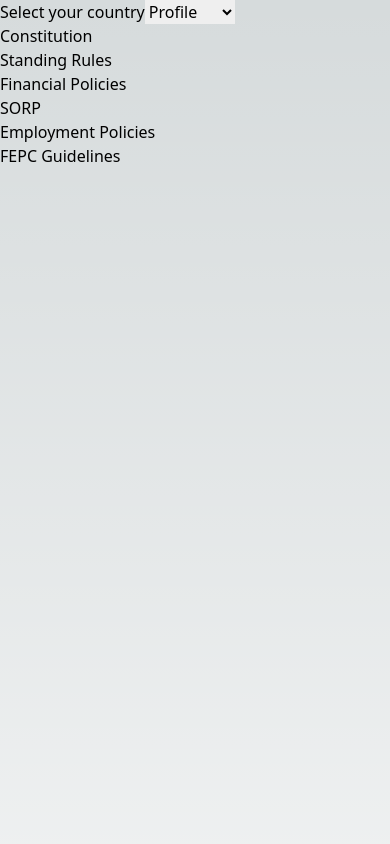
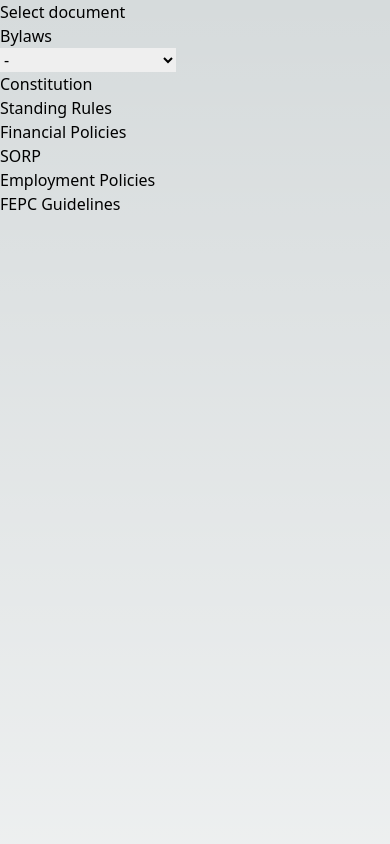
Before and after one commit to connorb08/umsginc, a Next.js app: page /resources in a window 390 px wide. Shown: the top 844 px of the page. Built offline with nearby package versions, Linux system fonts and the light colour scheme.

Commit message:
mobile improvements

```diff
--- a/app/(information)/resources/page.tsx
+++ b/app/(information)/resources/page.tsx
@@ -3,7 +3,7 @@ import Bylaws from "@/components/resources/bylaws/bylaws";
 export default function ResourcesPage() {
     return (
         <section>
-            <div className="w-4/5 justify-center items-center m-auto">
+            <div className="w-full justify-center items-center m-auto">
                 <Bylaws />
             </div>
         </section>
--- a/app/layout.tsx
+++ b/app/layout.tsx
@@ -29,7 +29,7 @@ export default function RootLayout({
 }) {
     return (
         <html lang="en">
-            <body className="overscroll-y-none">
+            <body className="overscroll-y-none static">
                 {children}
                 <Analytics />
             </body>
--- a/components/Footer.tsx
+++ b/components/Footer.tsx
@@ -5,7 +5,8 @@ import { FaInstagram, FaYoutube, FaLinkedin } from "react-icons/fa";
 const Footer = () => {
     return (
         <footer className="bg-white dark:bg-gray-900">
-            <div className="mx-auto w-full max-w-screen-xl p-4 py-6 lg:py-8">
+            <div className="mx-auto w-full p-4 py-6 lg:py-8">
+            {/* max-w-screen-xl  */}
                 <div className="md:flex md:justify-between">
                     <div className="mb-6 md:mb-0">
                         <a href="/" className="flex items-center">
--- a/components/resources/bylaws/bylaws.tsx
+++ b/components/resources/bylaws/bylaws.tsx
@@ -1,4 +1,4 @@
-'use client';
+"use client";
 
 import { useState } from "react";
 
@@ -8,43 +8,76 @@ export default function Bylaws() {
 
     const Constitution = () => {
         setBylaw("https://bylaws.umsg.app/constitution.pdf");
-        setSelected((selected !== 0) ? 0 : -1);
+        setSelected(selected !== 0 ? 0 : -1);
     };
     const StandingRules = () => {
         setBylaw("https://bylaws.umsg.app/standing_rules.pdf");
-        setSelected((selected !== 1) ? 1 : -1);
+        setSelected(selected !== 1 ? 1 : -1);
     };
     const FinancialPolicies = () => {
         setBylaw("https://bylaws.umsg.app/financial_policies.pdf");
-        setSelected((selected !== 2) ? 2 : -1);
+        setSelected(selected !== 2 ? 2 : -1);
     };
     const SORP = () => {
         setBylaw("https://bylaws.umsg.app/sorp.pdf");
-        setSelected((selected !== 3) ? 3 : -1);
+        setSelected(selected !== 3 ? 3 : -1);
     };
     const EmploymentPolicies = () => {
         setBylaw("https://bylaws.umsg.app/employment_policies.pdf");
-        setSelected((selected !== 4) ? 4 : -1);
+        setSelected(selected !== 4 ? 4 : -1);
     };
     const FEPC = () => {
         setBylaw("https://bylaws.umsg.app/fepc_guidelines.pdf");
-        setSelected((selected !== 5) ? 5 : -1);
+        setSelected(selected !== 5 ? 5 : -1);
+    };
+
+    const handleChange = (event: React.ChangeEvent<HTMLSelectElement>) => {
+        const selected_value = event.target.value;
+        switch (selected_value) {
+            case "-1":
+                setSelected(-1);
+                break;
+            case "0":
+                Constitution();
+                break;
+            case "1":
+                StandingRules();
+                break;
+            case "2":
+                FinancialPolicies();
+                break;
+            case "3":
+                SORP();
+                break;
+            case "4":
+                EmploymentPolicies();
+                break;
+            case "5":
+                FEPC();
+                break;
+        }
     };
 
     return (
         <>
-            <div className="sm:hidden">
+            <div className="sm:hidden bg-white">
                 <label htmlFor="tabs" className="sr-only">
-                    Select your country
+                    Select document
                 </label>
+                <p className="text-center">Bylaws</p>
                 <select
+                    onChange={handleChange}
                     id="tabs"
+                    value={selected}
                     className="bg-gray-50 border border-gray-300 text-gray-900 text-sm rounded-lg focus:ring-blue-500 focus:border-blue-500 block w-full p-2.5 dark:bg-gray-700 dark:border-gray-600 dark:placeholder-gray-400 dark:text-white dark:focus:ring-blue-500 dark:focus:border-blue-500"
                 >
-                    <option>Profile</option>
-                    <option>Canada</option>
-                    <option>France</option>
-                    <option>Germany</option>
+                    <option value={-1}>-</option>
+                    <option value={0}>Constitution</option>
+                    <option value={1}>Standing Rules</option>
+                    <option value={2}>Financial Policies</option>
+                    <option value={3}>SORP</option>
+                    <option value={4}>Employment Policies</option>
+                    <option value={5}>FEPC Guidelines</option>
                 </select>
             </div>
 
@@ -52,7 +85,11 @@ export default function Bylaws() {
                 <li className="w-full">
                     <a
                         onClick={Constitution}
-                        className={`inline-block cursor-pointer w-full p-4 rounded-l-lg ${(selected === 0) ? "text-gray-900 bg-gray-100 focus:ring-4 focus:ring-blue-300 active focus:outline-none dark:bg-gray-700 dark:text-white" : "bg-white hover:text-gray-700 hover:bg-gray-50 focus:ring-4 focus:ring-blue-300 focus:outline-none dark:hover:text-white dark:bg-gray-800 dark:hover:bg-gray-700"}`}
+                        className={`inline-block cursor-pointer w-full p-4 rounded-l-lg ${
+                            selected === 0
+                                ? "text-gray-900 bg-gray-100 focus:ring-4 focus:ring-blue-300 active focus:outline-none dark:bg-gray-700 dark:text-white"
+                                : "bg-white hover:text-gray-700 hover:bg-gray-50 focus:ring-4 focus:ring-blue-300 focus:outline-none dark:hover:text-white dark:bg-gray-800 dark:hover:bg-gray-700"
+                        }`}
                         aria-current="page"
                     >
                         Constitution
@@ -61,7 +98,11 @@ export default function Bylaws() {
                 <li className="w-full">
                     <a
                         onClick={StandingRules}
-                        className={`inline-block cursor-pointer w-full p-4 ${(selected === 1) ? "text-gray-900 bg-gray-100 focus:ring-4 focus:ring-blue-300 active focus:outline-none dark:bg-gray-700 dark:text-white" : "bg-white hover:text-gray-700 hover:bg-gray-50 focus:ring-4 focus:ring-blue-300 focus:outline-none dark:hover:text-white dark:bg-gray-800 dark:hover:bg-gray-700"}`}
+                        className={`inline-block cursor-pointer w-full p-4 ${
+                            selected === 1
+                                ? "text-gray-900 bg-gray-100 focus:ring-4 focus:ring-blue-300 active focus:outline-none dark:bg-gray-700 dark:text-white"
+                                : "bg-white hover:text-gray-700 hover:bg-gray-50 focus:ring-4 focus:ring-blue-300 focus:outline-none dark:hover:text-white dark:bg-gray-800 dark:hover:bg-gray-700"
+                        }`}
                     >
                         Standing Rules
                     </a>
@@ -69,7 +110,11 @@ export default function Bylaws() {
                 <li className="w-full">
                     <a
                         onClick={FinancialPolicies}
-                        className={`inline-block cursor-pointer w-full p-4 ${(selected === 2) ? "text-gray-900 bg-gray-100 focus:ring-4 focus:ring-blue-300 active focus:outline-none dark:bg-gray-700 dark:text-white" : "bg-white hover:text-gray-700 hover:bg-gray-50 focus:ring-4 focus:ring-blue-300 focus:outline-none dark:hover:text-white dark:bg-gray-800 dark:hover:bg-gray-700"}`}
+                        className={`inline-block cursor-pointer w-full p-4 ${
+                            selected === 2
+                                ? "text-gray-900 bg-gray-100 focus:ring-4 focus:ring-blue-300 active focus:outline-none dark:bg-gray-700 dark:text-white"
+                                : "bg-white hover:text-gray-700 hover:bg-gray-50 focus:ring-4 focus:ring-blue-300 focus:outline-none dark:hover:text-white dark:bg-gray-800 dark:hover:bg-gray-700"
+                        }`}
                     >
                         Financial Policies
                     </a>
@@ -77,7 +122,11 @@ export default function Bylaws() {
                 <li className="w-full">
                     <a
                         onClick={SORP}
-                        className={`inline-block cursor-pointer w-full p-4 ${(selected === 3) ? "text-gray-900 bg-gray-100 focus:ring-4 focus:ring-blue-300 active focus:outline-none dark:bg-gray-700 dark:text-white" : "bg-white hover:text-gray-700 hover:bg-gray-50 focus:ring-4 focus:ring-blue-300 focus:outline-none dark:hover:text-white dark:bg-gray-800 dark:hover:bg-gray-700"}`}
+                        className={`inline-block cursor-pointer w-full p-4 ${
+                            selected === 3
+                                ? "text-gray-900 bg-gray-100 focus:ring-4 focus:ring-blue-300 active focus:outline-none dark:bg-gray-700 dark:text-white"
+                                : "bg-white hover:text-gray-700 hover:bg-gray-50 focus:ring-4 focus:ring-blue-300 focus:outline-none dark:hover:text-white dark:bg-gray-800 dark:hover:bg-gray-700"
+                        }`}
                     >
                         SORP
                     </a>
@@ -85,7 +134,11 @@ export default function Bylaws() {
                 <li className="w-full">
                     <a
                         onClick={EmploymentPolicies}
-                        className={`inline-block cursor-pointer w-full p-4 ${(selected === 4) ? "text-gray-900 bg-gray-100 focus:ring-4 focus:ring-blue-300 active focus:outline-none dark:bg-gray-700 dark:text-white" : "bg-white hover:text-gray-700 hover:bg-gray-50 focus:ring-4 focus:ring-blue-300 focus:outline-none dark:hover:text-white dark:bg-gray-800 dark:hover:bg-gray-700"}`}
+                        className={`inline-block cursor-pointer w-full p-4 ${
+                            selected === 4
+                                ? "text-gray-900 bg-gray-100 focus:ring-4 focus:ring-blue-300 active focus:outline-none dark:bg-gray-700 dark:text-white"
+                                : "bg-white hover:text-gray-700 hover:bg-gray-50 focus:ring-4 focus:ring-blue-300 focus:outline-none dark:hover:text-white dark:bg-gray-800 dark:hover:bg-gray-700"
+                        }`}
                     >
                         Employment Policies
                     </a>
@@ -93,7 +146,11 @@ export default function Bylaws() {
                 <li className="w-full">
                     <a
                         onClick={FEPC}
-                        className={`inline-block cursor-pointer w-full p-4 rounded-r-lg ${(selected === 5) ? "text-gray-900 bg-gray-100 focus:ring-4 focus:ring-blue-300 active focus:outline-none dark:bg-gray-700 dark:text-white" : "bg-white hover:text-gray-700 hover:bg-gray-50 focus:ring-4 focus:ring-blue-300 focus:outline-none dark:hover:text-white dark:bg-gray-800 dark:hover:bg-gray-700"}`}
+                        className={`inline-block cursor-pointer w-full p-4 rounded-r-lg ${
+                            selected === 5
+                                ? "text-gray-900 bg-gray-100 focus:ring-4 focus:ring-blue-300 active focus:outline-none dark:bg-gray-700 dark:text-white"
+                                : "bg-white hover:text-gray-700 hover:bg-gray-50 focus:ring-4 focus:ring-blue-300 focus:outline-none dark:hover:text-white dark:bg-gray-800 dark:hover:bg-gray-700"
+                        }`}
                     >
                         FEPC Guidelines
                     </a>
@@ -103,7 +160,7 @@ export default function Bylaws() {
             <div>
                 <iframe
                     key={bylaw}
-                    className={`${(selected === -1) ? "hidden" : ""}`}
+                    className={`${selected === -1 ? "hidden" : ""}`}
                     id="bylaw_viewer"
                     referrerPolicy="same-origin"
                     allow="fullscreen"
```
Also changed, not shown: app/page.tsx (+5 -18 lines), components/auth/LoginButton/LoginButtonClient.tsx (+1 -18 lines).
